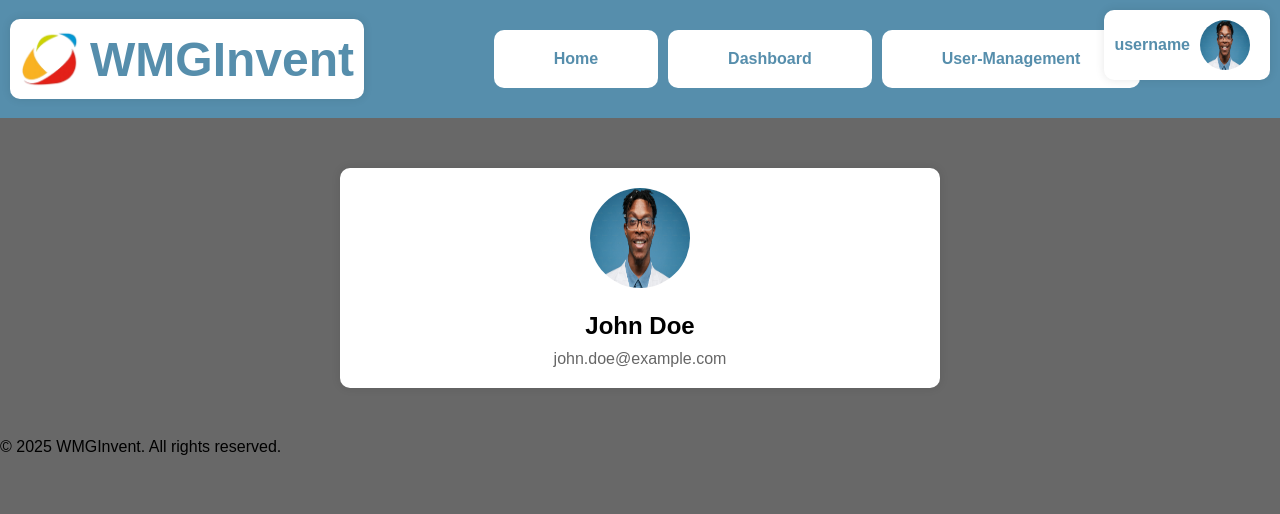
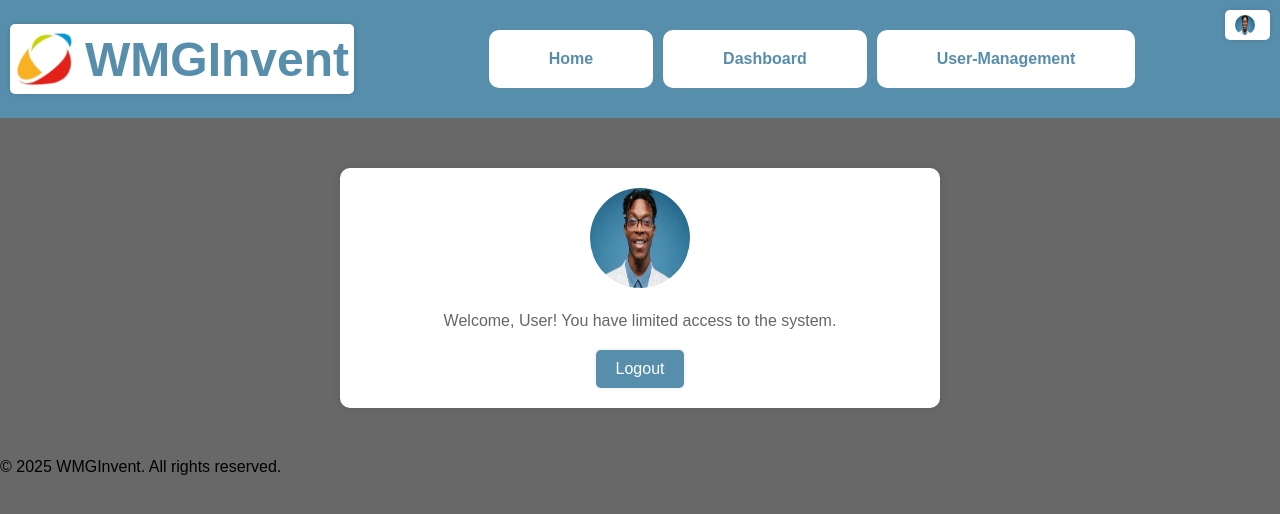
Before and after one commit to CoverlessDev/WM278, a Flask app: page /profile in a window 1280 px wide. Shown: the top 514 px of the page. Run offline with Flask 3, Linux system fonts and the light colour scheme.

Commit message:
#14 Addition of user sessions and hidden some areas from the user depending on session

```diff
--- a/app.py
+++ b/app.py
@@ -1,11 +1,27 @@
 import json
-from flask import Flask, render_template, request, send_file, jsonify
+from flask import Flask, render_template, request, send_file, jsonify, redirect, url_for, session
 from flask.views import MethodView
 from datetime import datetime
 import os
 import io
 
 app = Flask(__name__)
+app.secret_key = '123456'
+
+
+@app.before_request
+def reset_session():
+    app.before_request_funcs[None].remove(reset_session)
+    clear_session()
+
+
+def clear_session():
+    session.clear()
+
+
+def is_logged_in():
+    print("Session contents:", session)
+    return 'user' in session or 'admin' in session
 
 
 def load_inventory(season):
@@ -69,8 +85,16 @@ def log_stock_change(product_name, season, old_stock, new_stock):
         json.dump(log_data, log_file, indent=4)
 
 
+def load_credentials():
+    with open('static/jsons/credentials.JSON', 'r') as file:
+        return json.load(file)
+
+
 class HomePage(MethodView):
     def get(self):
+        print("HomePage accessed, session:", session)
+        if not is_logged_in():
+            return redirect(url_for('login'))
         season = request.args.get('season', 'summer')
         inventory = load_inventory(season)
         return render_template('pages/index.html', inventory=inventory, season=season)
@@ -171,6 +195,13 @@ class InventoryReportPage(MethodView):
                                total_stock=total_stock, total_price=total_price)
 
 
+@app.route('/check_login')
+def check_login():
+    if not is_logged_in():
+        return redirect(url_for('login'))
+    return redirect(url_for('home'))
+
+
 @app.route('/search')
 def search():
     query = request.args.get('query', '').lower()
@@ -228,6 +259,33 @@ def api_metrics():
     return jsonify(metrics)
 
 
+@app.route('/login', methods=['GET', 'POST'])
+def login():
+    if request.method == 'POST':
+        username = request.form['username']
+        password = request.form['password']
+        credentials = load_credentials()
+
+        if username == credentials['user']['username'] and password == credentials['user']['password']:
+            session['user'] = 'user'
+            print("User logged in, session:", session)
+            return redirect(url_for('home'))
+        elif username == credentials['admin']['username'] and password == credentials['admin']['password']:
+            session['user'] = 'admin'
+            print("Admin logged in, session:", session)
+            return redirect(url_for('home'))
+        else:
+            return 'Invalid credentials', 401
+
+    return render_template('pages/login.html')
+
+
+@app.route('/logout')
+def logout():
+    session.clear()
+    return redirect(url_for('login'))
+
+
 app.add_url_rule('/', view_func=HomePage.as_view('home'))
 app.add_url_rule('/product/<season>/<product_name>', view_func=ProductPage.as_view('product'))
 app.add_url_rule('/management', view_func=ManagementPage.as_view('management'))
--- a/templates/pages/dashboard.html
+++ b/templates/pages/dashboard.html
@@ -55,18 +55,22 @@
         </div>
         <a href="{{ url_for('inventory_tracking') }}" class="dashboard-button">Inventory Tracking</a>
         <a href="{{ url_for('inventory_report') }}" class="dashboard-button">Inventory Report</a>
-        <a href="{{ url_for('purchase') }}" class="dashboard-button">Purchasing Management</a>
+        {% if session['user'] == 'admin' %}
+            <a href="{{ url_for('purchase') }}" class="dashboard-button">Purchasing Management</a>
+        {% endif %}
 
         <div class="dashboard-container">
             <div class="dashboard-box chart-container">
                 {% include 'resources/inventory_chart.html' %}
             </div>
+            {% if session['user'] == 'admin' %}
             <div class="dashboard-box chart-container">
                 {% include 'resources/sales_chart.html' %}
             </div>
             <div class="dashboard-box chart-container">
                 {% include 'resources/key_metrics.html' %}
             </div>
+            {% endif %}
 
         </div>
     </div>
--- a/templates/pages/inventory_tracking.html
+++ b/templates/pages/inventory_tracking.html
@@ -75,9 +75,11 @@
                 <div class="chart-container">
                     {% include 'resources/inventory_chart.html' %}
                 </div>
+                {% if session['user'] == 'admin' %}
                 <div class="chart-container">
                     {% include 'resources/sales_chart.html' %}
                 </div>
+                {% endif %}
             </div>
         </div>
     </div>
--- a/templates/pages/profile.html
+++ b/templates/pages/profile.html
@@ -14,29 +14,53 @@
             box-shadow: 0 0 10px rgba(0, 0, 0, 0.1);
             text-align: center;
         }
+
         .profile-container img {
             width: 100px;
             height: 100px;
             border-radius: 50%;
             margin-bottom: 20px;
         }
+
         .profile-container h2 {
             margin-bottom: 10px;
             font-size: 24px;
         }
+
         .profile-container p {
             font-size: 16px;
             color: #666;
         }
+
+        .logout-button {
+            display: inline-block;
+            padding: 10px 20px;
+            margin-top: 20px;
+            background-color: #568eac;
+            color: white;
+            text-decoration: none;
+            border-radius: 5px;
+            box-shadow: 0 0 5px rgba(0, 0, 0, 0.1);
+            font-size: 16px;
+        }
+
+        .logout-button:hover {
+            background-color: #ffffff;
+            color: #568eac;
+        }
     </style>
 </head>
 <body>
-    {% include 'resources/header.html' %}
-    <div class="profile-container">
-        <img src="/static/user/user-image.jpg" alt="User Image">
-        <h2>{{ username }}</h2>
-        <p>{{ user_email }}</p>
-    </div>
-    {% include 'resources/footer.html' %}
+{% include 'resources/header.html' %}
+<div class="profile-container">
+    <img src="/static/user/user-image.jpg" alt="User Image">
+    {% if session['user'] == 'admin' %}
+        <p>Welcome, Admin! You have full access to the system.</p>
+    {% else %}
+        <p>Welcome, User! You have limited access to the system.</p>
+    {% endif %}
+    <a href="{{ url_for('logout') }}" class="logout-button">Logout</a>
+</div>
+{% include 'resources/footer.html' %}
 </body>
 </html>
--- a/templates/resources/dashboard_header.html
+++ b/templates/resources/dashboard_header.html
@@ -36,9 +36,9 @@
         <a href="{{ url_for('dashboard') }}" class="dashboard-button">Back</a>
         <a href="{{ url_for('inventory_tracking') }}" class="dashboard-button">Inventory Tracking</a>
         <a href="{{ url_for('inventory_report') }}" class="dashboard-button">Inventory Report</a>
-        <a href="{{ url_for('purchase') }}" class="dashboard-button">Purchasing Management</a>
-
-
+        {% if session['user'] == 'admin' %}
+            <a href="{{ url_for('purchase') }}" class="dashboard-button">Purchasing Management</a>
+        {% endif %}
     </div>
 </div>
 </body>
--- a/templates/resources/user.html
+++ b/templates/resources/user.html
@@ -7,18 +7,38 @@
     <style>
         .white-box {
             background-color: #ffffff;
-            padding: 10px;
-            border-radius: 10px;
-            box-shadow: 0 0 10px rgba(0, 0, 0, 0.1);
+            padding: 5px;
+            border-radius: 5px;
+            box-shadow: 0 0 5px rgba(0, 0, 0, 0.1);
+        }
+
+        .user-profile {
+            display: flex;
+            align-items: center;
+        }
+
+        .user-profile h2 {
+            margin-right: 5px;
+            font-size: 16px;
+        }
+
+        .user-profile img {
+            width: 20px;
+            height: 20px;
+            border-radius: 50%;
+        }
+
+        p {
+            font-size: 16px;
         }
     </style>
 </head>
 <body>
-    <div class="white-box">
-        <div class="user-profile" style="display: flex; align-items: center;">
-            <h2 style="margin-right: 10px; font-size: 16px;">{{ "username" }}</h2>
-            <img src="/static/user/user-image.jpg" alt="User Image" style="width: 50px; height: 50px; border-radius: 50%;">
-        </div>
+<div class="white-box">
+    <div class="user-profile">
+        <h2>{{ session['user'] }}</h2>
+        <img src="/static/user/user-image.jpg" alt="User Image">
     </div>
+</div>
 </body>
 </html>
```
Also changed, not shown: static/jsons/credentials.JSON (added, +10 -0 lines), templates/pages/login.html (added, +56 -0 lines).
